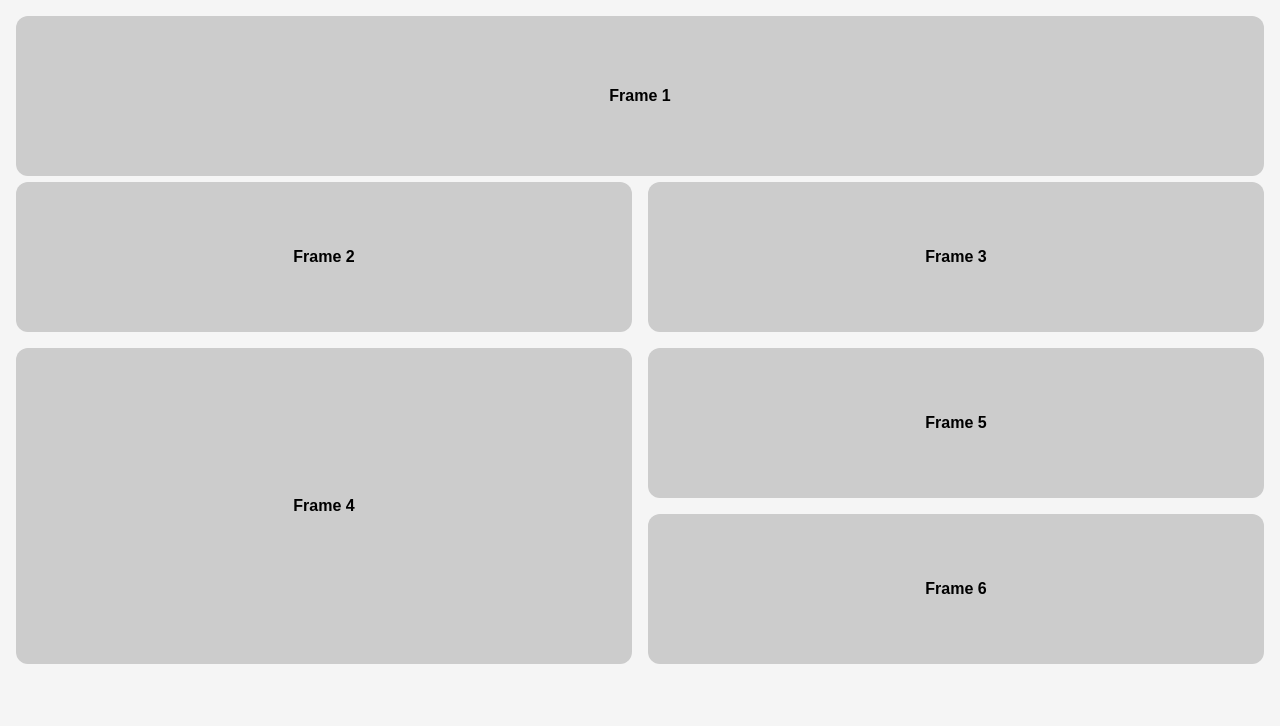
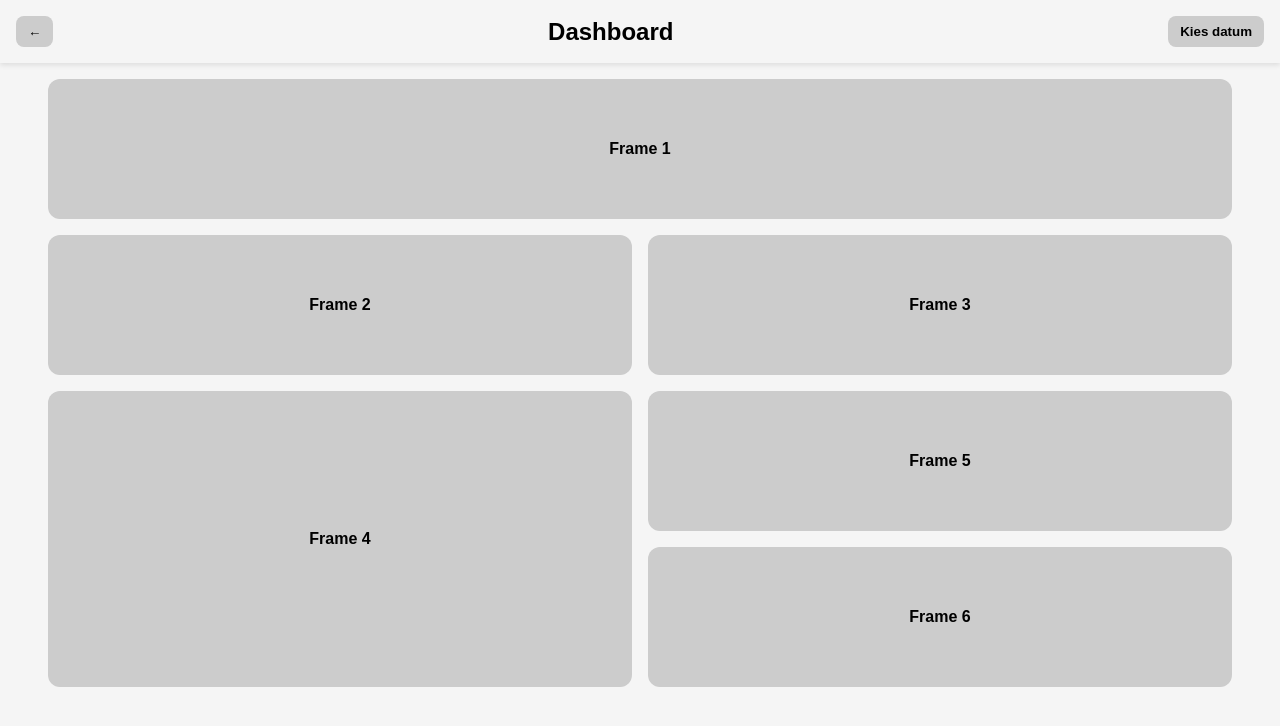
Before and after one commit to theije1206/deployen, a website built with Vite: page frontend/Dashboard.html in a window 1280 px wide. Built offline with nearby package versions, Linux system fonts and the light colour scheme.

Commit message:
begin top nav

```diff
--- a/frontend/Dashboard.html
+++ b/frontend/Dashboard.html
@@ -1,11 +1,20 @@
 <!DOCTYPE html>
 <html lang="en">
+
 <head>
   <meta charset="UTF-8">
   <title>Camping beheerder Dashboard</title>
   <link rel="stylesheet" href="src/styles/dashboard.css">
 </head>
+
 <body>
+
+  <header class="top">
+    <button class="back">←</button>
+    <h1 class="title">Dashboard</h1>
+    <button class="date">Kies datum</button>
+  </header>
+
   <div class="dashboard">
     <div class="frame frame1">Frame 1</div>
     <div class="frame frame2">Frame 2</div>
@@ -14,5 +23,7 @@
     <div class="frame frame5">Frame 5</div>
     <div class="frame frame6">Frame 6</div>
   </div>
+
 </body>
+
 </html>
--- a/frontend/src/styles/dashboard.css
+++ b/frontend/src/styles/dashboard.css
@@ -1,4 +1,4 @@
-html, body {
+body {
     margin: 0;
     padding: 0;
     font-family: sans-serif;
@@ -6,14 +6,43 @@ html, body {
     height: 100%;
   }
 
+
+  .top {
+    display: flex;
+    align-items: center;
+    justify-content: space-between;
+    padding: 16px;
+    box-shadow: 0 2px 5px rgba(0,0,0,0.1);
+  }
+
+  .back,
+  .date {
+    padding: 8px 12px;
+    border: none;
+    border-radius: 8px;
+    background: #ccc;
+    cursor: pointer;
+    font-weight: bold;
+  }
+
+  .title {
+    margin: 0;
+    font-size: 1.5rem;
+    text-align: center;
+    flex-grow: 1;
+  }
+
   .dashboard {
+    width: 95vw;
+    height: 80vh;
     display: grid;
     grid-template-columns: 1fr 1fr;
-    grid-auto-rows: 150px;
+    grid-auto-rows: 1fr;
     gap: 16px;
     padding: 16px;
+    margin: 0 auto;
+    box-sizing: border-box;
   }
-
 
   .frame {
     background: #ccc;
@@ -26,7 +55,6 @@ html, body {
 
   .frame1 {
     grid-column: span 2;
-    height: 160px;
   }
 
   .frame4 {
```
